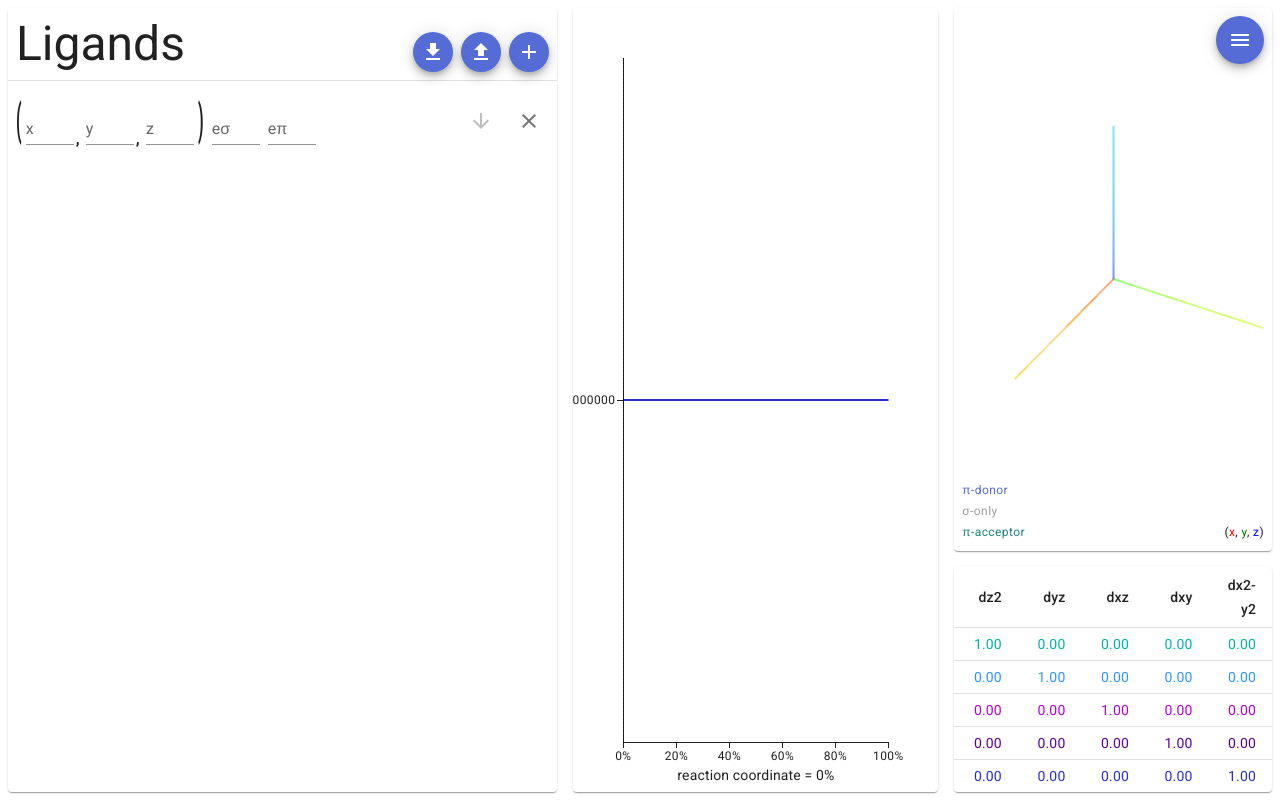
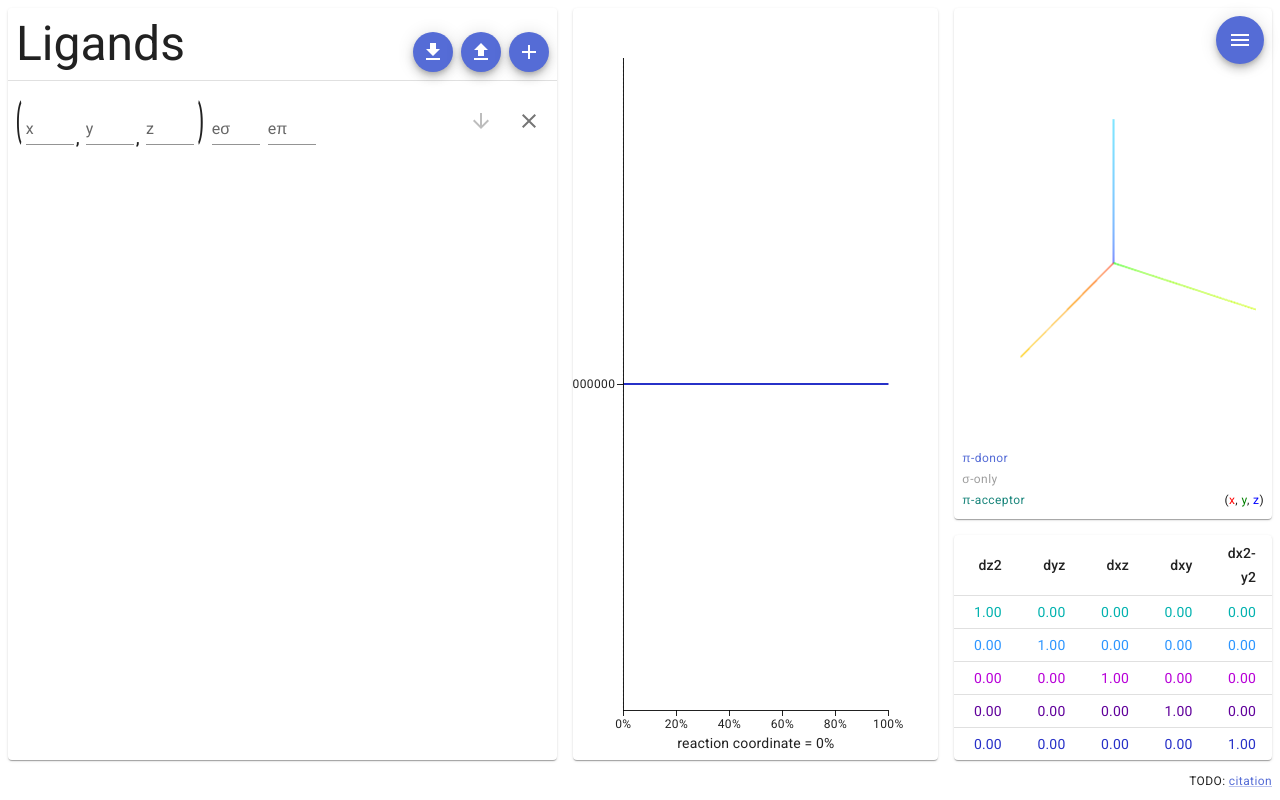
Before and after one commit to jack-thomascolwell/aom, a React (Vite) app: page / in a window 1280 px wide. Built offline with nearby package versions, Linux system fonts and the light colour scheme.

Commit message:
Added citation placeholder

```diff
--- a/src/LigandField.tsx
+++ b/src/LigandField.tsx
@@ -3,8 +3,8 @@ import LigandFieldInput from './LigandFieldInput';
 import LigandFieldVisualizer from './LigandFieldVisualizer';
 import LigandFieldEnergies from './LigandFieldEnergies';
 import LigandFieldWavefunctions from './LigandFieldWavefunctions';
-import { useTheme } from '@mui/material';
-import { useLigandField, validateLigandInput, useLigandFieldDispatch, HoverAction, interpolate, toSpherical } from './LigandFieldContext';
+import { useTheme, Typography, Link } from '@mui/material';
+import { useLigandField, validateLigandInput, interpolate, toSpherical } from './LigandFieldContext';
 import * as math from 'mathjs';
 import { blueberryTwilightPalette, ChartsColorPalette } from '@mui/x-charts/colorPalettes';
 
@@ -115,7 +115,7 @@ export default function LigandField() {
     };
 
     return (
-        <div css={{display: 'grid', gridTemplateRows: '1fr auto', gridTemplateColumns: '45fr 30fr 25fr', width: '100vw', height: '100vh', padding: theme.spacing(1), gridGap: theme.spacing(2)}}>
+        <div css={{display: 'grid', gridTemplateRows: '1fr auto auto', gridTemplateColumns: '45fr 30fr 25fr', width: '100vw', height: '100vh', padding: theme.spacing(1), gridRowGap: 0, gridColumnGap: theme.spacing(2) }}>
             <div css={{gridRow: '1/3', gridColumn: '1/1', width: '100%', height: '100%'}}>
                 <LigandFieldInput sx={{width: "100%", height: "100%", maxHeight: '100%', maxWidth: '100%' }}/>
             </div>
@@ -125,8 +125,11 @@ export default function LigandField() {
             <div css={{gridRow: '1/2', gridColumn: '3/3', width: '100%', height: '100%'}}>
                 <LigandFieldVisualizer sx={{width: "100%", height: "100%", maxHeight: '100%', maxWidth: '100%' }}/>
             </div>
-            <div css={{gridRow: '2/3', gridColumn: '3/3', width: '100%', height: '100%'}}>
+            <div css={{gridRow: '2/3', gridColumn: '3/3', width: '100%', height: '100%', paddingTop: theme.spacing(2)}}>
                 <LigandFieldWavefunctions sx={{width: "100%", height: "100%", maxHeight: '100%', maxWidth: '100%' }} eigenvectors={eigenvectors[Math.floor(Math.max(0,Math.min(1,ligandField.selectedState)) * steps + 0.5)]}  palette={palette}/>
+            </div>
+            <div css={{textAlign: 'right', gridRow: '3/3', gridColumn: '1/4', width: '100%', height: '100%', paddingTop: theme.spacing(1)}}>
+                <Typography variant='caption'>TODO: <Link href='#'>citation</Link></Typography>
             </div>
         </div>
     )
```
